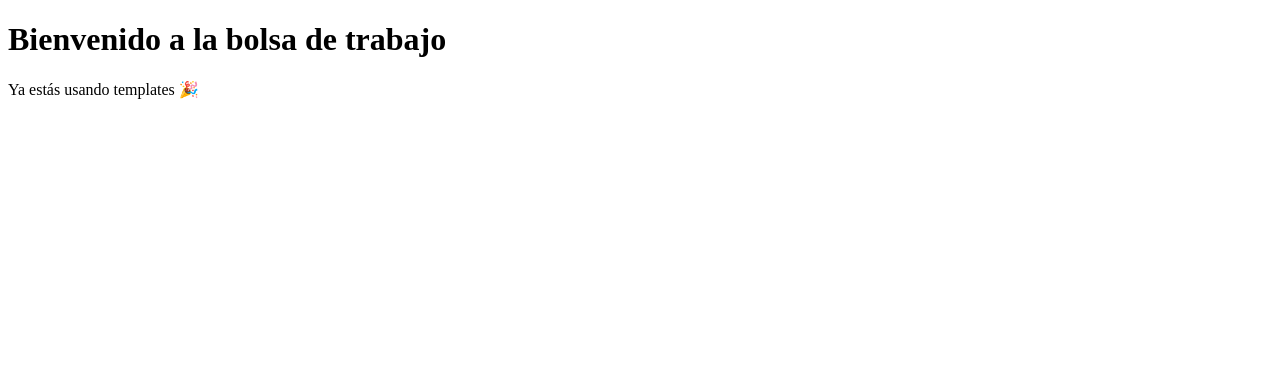
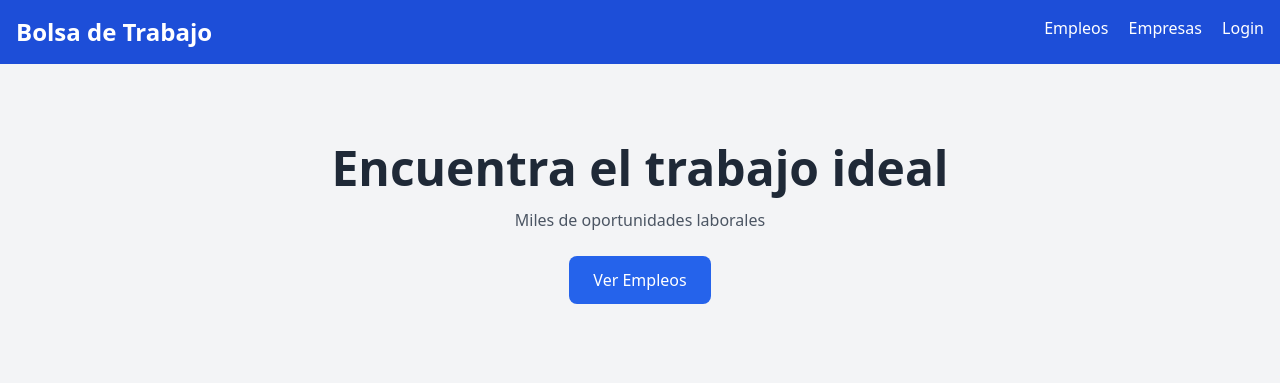
Before and after one commit to Jonathan-larin/bolsa_trabajo, a Django app: template empleos/templates/empleos/inicio.html in a window 1280 px wide. Shown: the top 383 px of the page. Run offline with Django 5.2, Linux system fonts and the light colour scheme; the template is opened without the code that fills it, so the values that code supplies are empty; some libraries are stand-ins or nearby versions.

Commit message:
Agregando templates HTML, vistas y configuraciones de la etapa 2

```diff
--- a/empleos/templates/empleos/inicio.html
+++ b/empleos/templates/empleos/inicio.html
@@ -1,10 +1,37 @@
 <!DOCTYPE html>
-<html>
+<html lang="es">
 <head>
+    <meta charset="UTF-8">
     <title>Bolsa de Trabajo</title>
+
+    <script src="https://cdn.tailwindcss.com"></script>
 </head>
-<body>
-    <h1>Bienvenido a la bolsa de trabajo</h1>
-    <p>Ya estás usando templates 🎉</p>
+<body class="bg-gray-100">
+
+    <nav class="bg-blue-700 text-white p-4 flex justify-between">
+        <h1 class="text-2xl font-bold">Bolsa de Trabajo</h1>
+
+        <div class="space-x-4">
+            <a href="/empleos/">Empleos</a>
+            <a href="/empresas/">Empresas</a>
+            <a href="/login/">Login</a>
+        </div>
+    </nav>
+
+    <section class="text-center py-20">
+        <h2 class="text-5xl font-bold text-gray-800">
+            Encuentra el trabajo ideal
+        </h2>
+
+        <p class="mt-4 text-gray-600">
+            Miles de oportunidades laborales
+        </p>
+
+        <a href="/empleos/"
+           class="bg-blue-600 text-white px-6 py-3 rounded-lg mt-6 inline-block">
+            Ver Empleos
+        </a>
+    </section>
+
 </body>
 </html>
--- a/empleos/urls.py
+++ b/empleos/urls.py
@@ -2,5 +2,12 @@ from django.urls import path
 from . import views
 
 urlpatterns = [
-    path('', views.inicio),
+    path('', views.inicio, name='inicio'),
+    path('empleos/', views.lista_empleos, name='lista_empleos'),
+    path('detalle/', views.detalle_empleo, name='detalle_empleo'),
+    path('empresas/', views.empresas, name='empresas'),
+    path('login/', views.login_view, name='login'),
+    path('registro/', views.registro, name='registro'),
+    path('dashboard/', views.dashboard, name='dashboard'),
+    path('publicar/', views.publicar_empleo, name='publicar_empleo'),
 ]
```
Also changed, not shown: bolsa_trabajo/settings.py (+7 -4 lines), empleos/views.py (+22 -4 lines), empleos/templates/empleos/dashboard.html (added), empleos/templates/empleos/detalle_empleo.html (added), empleos/templates/empleos/empresas.html (added), empleos/templates/empleos/lista_empleos.html (added), empleos/templates/empleos/login.html (added), empleos/templates/empleos/publicar_empleo.html (added), empleos/templates/empleos/registro.html (added).
